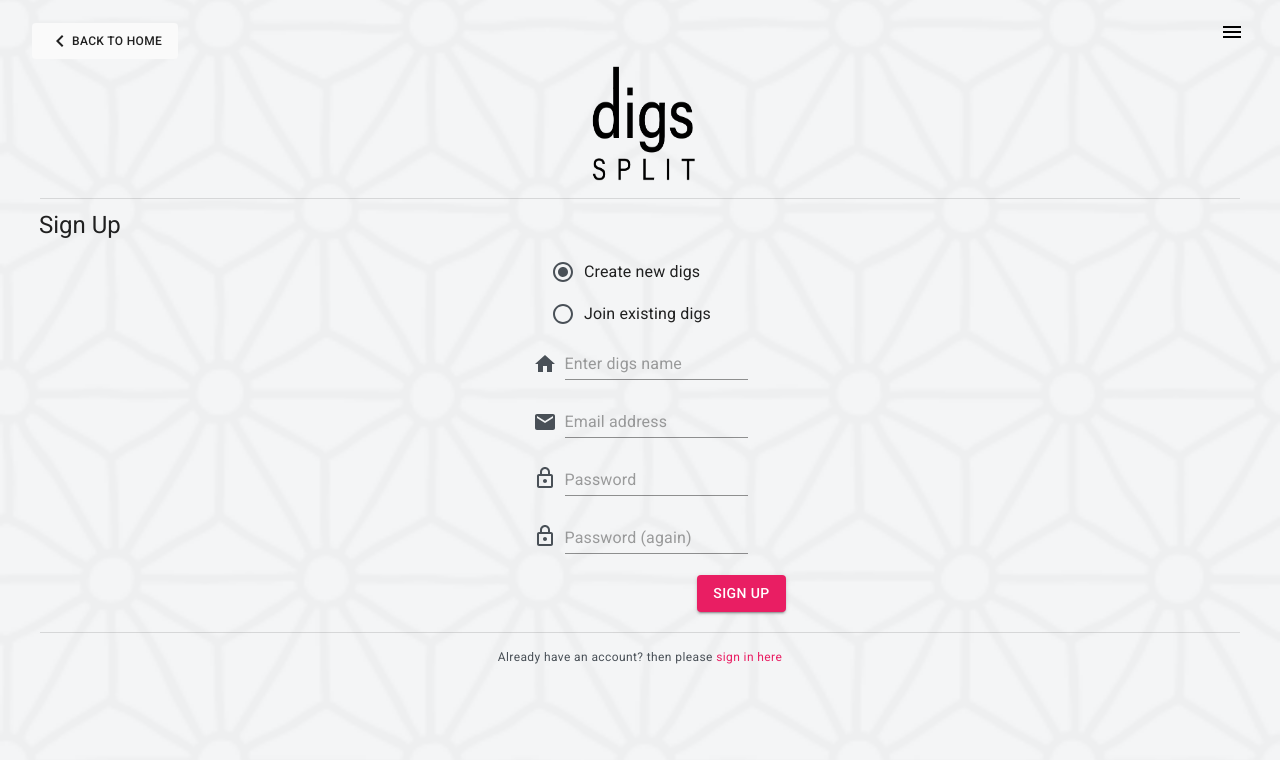
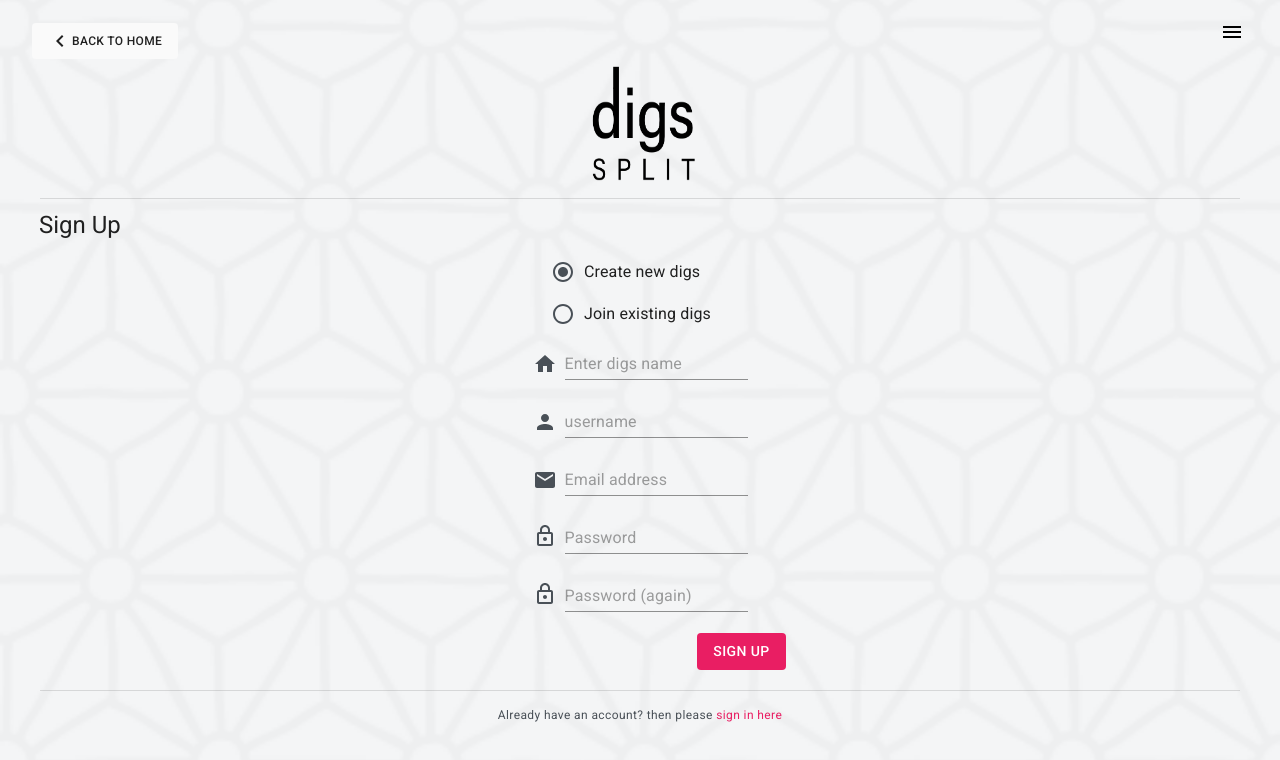
Before and after one commit to lala-shiburi/digssplit, a React (Create React App) app in the folder frontend/digssplit/: page /signup in a window 1280 px wide. Shown: the top 760 px of the page. Built offline with nearby package versions, Linux system fonts and the light colour scheme.

Commit message:
Adds signup
-adds username
-adds signup function

```diff
--- a/frontend/digssplit/src/Digssplit.jsx
+++ b/frontend/digssplit/src/Digssplit.jsx
@@ -11,8 +11,10 @@ import TemplatePage from './pages/TemplatePage';
 class App extends Component {
 	state = {
 		drawer: false,
+		username: '',
 		email: '',
 		password: '',
+		usernameSignUp: '',
 		emailSignUp: '',
 		passwordSignUp: '',
 		passwordSignUpConfirm: '',
@@ -85,12 +87,32 @@ class App extends Component {
 				email: this.state.email,
 				password: this.state.password
 			})
-			.then((response) =>{
+			.then(response => {
 				console.log(response.data.key);
 				let auth = 'Token ' + response.data.key;
 				this.setState({ AUTH_TOKEN: auth });
 			})
-			.catch((error)=> {
+			.catch(error => {
+				console.log(error);
+			});
+	};
+
+	signUp = () => {
+		console.log('You are trying to sign up');
+		axios
+			.post('http://localhost:8000/rest-auth/registration/', {
+				username: this.state.usernameSignUp,
+				email: this.state.emailSignUp,
+				password1: this.state.passwordSignUp,
+				password2: this.state.passwordSignUpConfirm,
+				digs: { name: this.state.digs }
+			})
+			.then(response => {
+				console.log(response.data.key);
+				let auth = 'Token ' + response.data.key;
+				this.setState({ AUTH_TOKEN: auth });
+			})
+			.catch(error => {
 				console.log(error);
 			});
 	};
@@ -246,6 +268,7 @@ class App extends Component {
 								render={props => (
 									<Signup
 										{...props}
+										usernameSignUp={this.state.usernameSignUp}
 										emailSignUp={this.state.emailSignUp}
 										passwordSignUp={this.state.passwordSignUp}
 										passwordSignUpConfirm={this.state.passwordSignUpConfirm}
@@ -254,6 +277,7 @@ class App extends Component {
 										createDigs={this.state.createDigs}
 										handleAutoComplete={this.handleAutoComplete}
 										digs={this.state.digs}
+										signUp={this.signUp}
 									/>
 								)}
 							/>
--- a/frontend/digssplit/src/pages/Signup.jsx
+++ b/frontend/digssplit/src/pages/Signup.jsx
@@ -13,7 +13,8 @@ import {
 	KeyboardArrowLeft,
 	Email,
 	LockOutlined,
-	Home
+	Home,
+	Person
 } from '@material-ui/icons';
 import { NavLink } from 'react-router-dom';
 import 'typeface-roboto';
@@ -30,10 +31,12 @@ export default function Signup(props) {
 		emailSignUp,
 		passwordSignUp,
 		passwordSignUpConfirm,
+		usernameSignUp,
 		handleChangeRadio,
 		createDigs,
 		handleAutoComplete,
-		digs
+		digs,
+		signUp
 	} = props;
 
 	const styles = {
@@ -161,6 +164,26 @@ export default function Signup(props) {
 					style={styles.textFieldGrid}
 				>
 					<Grid item>
+						<Person style={styles.icon} />
+					</Grid>
+
+					<Grid item>
+						<Textfield
+							name="usernameSignUp"
+							placeholder={'username'}
+							value={usernameSignUp}
+							handleChange={handleChange}
+						/>
+					</Grid>
+				</Grid>
+				<Grid
+					container
+					alignItems="center"
+					justify="center"
+					spacing={1}
+					style={styles.textFieldGrid}
+				>
+					<Grid item>
 						<Email style={styles.icon} />
 					</Grid>
 
@@ -215,7 +238,13 @@ export default function Signup(props) {
 				</Grid>
 
 				<Grid Item xs={12}>
-					<CustomButton style={styles.signInButton} text={'Sign up'} />
+					<LinkButton
+						onClick={signUp}
+						style={styles.signInButton}
+						to="/expenses"
+					>
+						Sign up
+					</LinkButton>
 				</Grid>
 
 				<Grid item xs={12}>
@@ -225,7 +254,9 @@ export default function Signup(props) {
 					<Typography variant="caption" display="block" gutterBottom>
 						Already have an account? then please{' '}
 						<span style={styles.span}>
-							<NavLink style={styles.span} to="/login">sign in here</NavLink>{' '}
+							<NavLink style={styles.span} to="/login">
+								sign in here
+							</NavLink>{' '}
 						</span>
 					</Typography>
 				</Grid>
```
